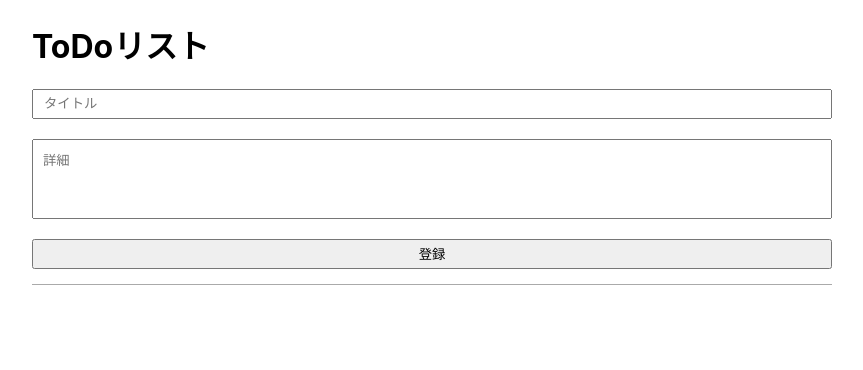
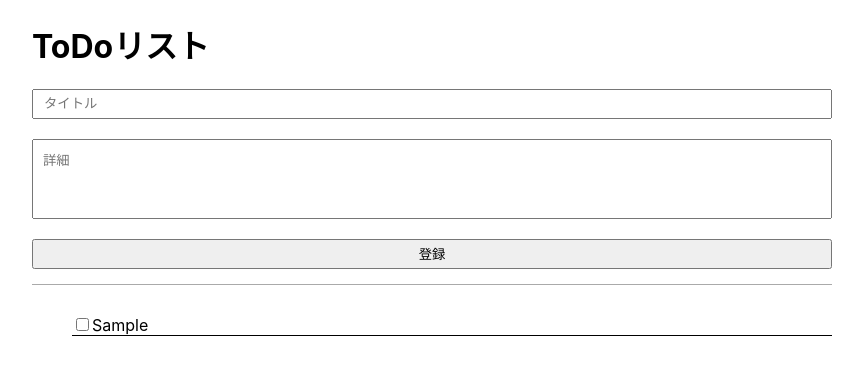
Before and after one commit to kerry-no-ane/react-started, a React (Create React App) app in the folder react-todo-list/: page / in a window 1280 px wide. Both pictures are taken after typing "Sample", "Sample" into the empty fields and a click on the input "登録". Shown: the top 370 px of the page, without its empty margins (208-1071 px from the left). Built offline with nearby package versions, Linux system fonts and the light colour scheme.

Commit message:
todoリスト、基本機能は完成

```diff
--- a/react-todo-list/src/App.js
+++ b/react-todo-list/src/App.js
@@ -1,6 +1,7 @@
 import React, { Component } from "react";
 import "./App.css";
 import ToDoAddForm from "./components/ToDoAddForm";
+import ToDoList from "./components/ToDoList";
 
 class App extends Component {
   // ToDoListをローカルストレージから取得。初期値は []
@@ -8,12 +9,12 @@ class App extends Component {
     todoList: JSON.parse(localStorage.getItem("todoList")) || [],
   };
   // リスト追加
-  handleAddItem = (todoData) => {
+  handleAddItem = (addData) => {
     this.setState(
       {
         todoList: this.state.todoList.concat({
-          title: todoData.title,
-          description: todoData.description,
+          title: addData.title,
+          description: addData.description,
         }),
       },
       // stateの変更後に入力した値をlocalstrageに保存する
@@ -22,6 +23,19 @@ class App extends Component {
       }
     );
   };
+
+  // リスト削除
+  handleDeleteItem(todo) {
+    this.setState(
+      {
+        todoList: this.state.todoList.filter((x) => x !== todo),
+      },
+      // stateの変更後に入力した値を空にする
+      () => {
+        this.todoSetStrage();
+      }
+    );
+  }
 
   // localStorageにtodoList stateを保存
   todoSetStrage = () => {
@@ -34,9 +48,13 @@ class App extends Component {
         <h1>ToDoリスト</h1>
 
         <ToDoAddForm
-          addItem={(todoData) => {
-            this.handleAddItem(todoData);
+          addItem={(addData) => {
+            this.handleAddItem(addData);
           }}
+        />
+        <ToDoList
+          list={this.state.todoList}
+          deleteItem={(todo) => this.handleDeleteItem(todo)}
         />
       </div>
     );
--- a/react-todo-list/src/components/ToDoAddForm/index.js
+++ b/react-todo-list/src/components/ToDoAddForm/index.js
@@ -17,13 +17,13 @@ class ToDoAddForm extends Component {
     e.preventDefault();
 
     // 親に渡す値をセット
-    const todoData = {
+    const addData = {
       title: e.target.elements["title"].value,
       description: e.target.elements["description"].value,
     };
 
     // 親の処理を呼び出す
-    return this.props.addItem(todoData, this.initInput(e));
+    return this.props.addItem(addData, this.initInput(e));
   }
 
   // 入力エリアを初期化
--- a/react-todo-list/src/components/ToDoList/index.css
+++ b/react-todo-list/src/components/ToDoList/index.css
@@ -1,5 +1,5 @@
 .toDoList {
-  list-style-type: lower-roman;
+  list-style-type: none;
 }
 .toDoList li {
   border-bottom: solid 1px #000;
--- a/react-todo-list/src/components/ToDoList/index.js
+++ b/react-todo-list/src/components/ToDoList/index.js
@@ -1,8 +1,8 @@
 import React, { Component } from "react";
 import classNames from "classnames";
-import "./ToDoListItem.css";
+import "./index.css";
 
-class ToDoListItem extends Component {
+class ToDoList extends Component {
   constructor(props) {
     super(props);
     this.state = {
@@ -16,26 +16,28 @@ class ToDoListItem extends Component {
   }
 
   render() {
-    const { title, deleteFunc } = this.props;
-    const toDoListItem = classNames("toDoListItem", {
+    const { list } = this.props;
+    const toDoListItem = classNames({
       done: this.state.ischeck,
     });
 
     return (
       <ul className="toDoList">
-        <li className={toDoListItem}>
+        {list.map((todo, index) => (
+          <li key={index} className={toDoListItem}>
             <input type="checkbox" onClick={this.handleCheckChange} />
-          <span>{title}</span>
+            <span>{todo.title}</span>
             <button
               style={{ display: this.state.ischeck ? "initial" : "none" }}
-            onClick={deleteFunc}
+              onClick={() => this.props.deleteItem(todo)}
             >
               削除
             </button>
           </li>
+        ))}
       </ul>
     );
   }
 }
 
-export default ToDoListItem;
+export default ToDoList;
```
Lines whose indentation alone changed are shown as unchanged.
